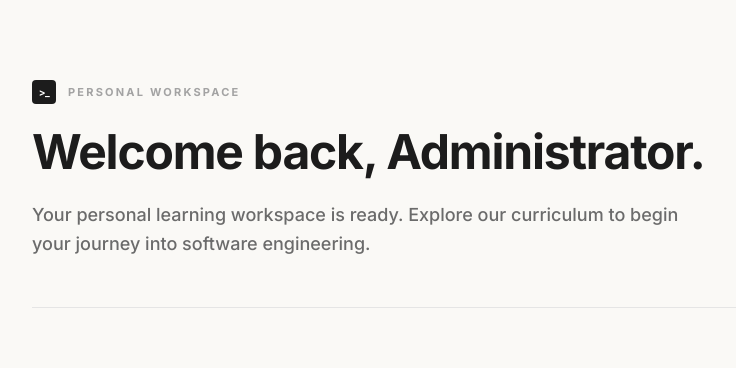
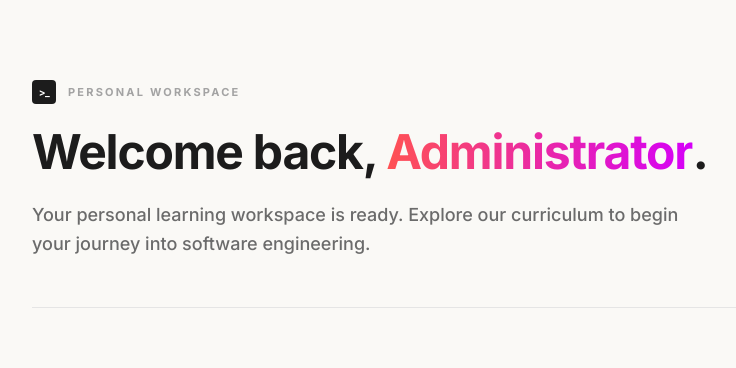
Before and after one commit to KabeerAi/learn-with-kabeer, a Flask app: page / in a window 1280 px wide. Shown: the part 65-433 px from the top of the page, without its empty margins (56-792 px from the left). Run offline with Flask 3, Linux system fonts and the light colour scheme; the visitor is signed in with stand-in values (Sample User, id 1); data comes from the database, SQL or seed files in the repository; data that the repository does not hold is empty; some libraries are stand-ins or nearby versions.

Commit message:
added gradient and animation on gradient to username in user dashboard

```diff
--- a/templates/index.html
+++ b/templates/index.html
@@ -1,6 +1,16 @@
 {% extends "base.html" %}
 
 {% block content %}
+<style>
+    @keyframes welcome-gradient {
+        0% { background-position: 0% 50%; }
+        100% { background-position: 100% 50%; }
+    }
+    .animate-welcome-gradient {
+        background-size: 200% auto;
+        animation: welcome-gradient 2.5s cubic-bezier(0.4, 0, 0.2, 1) forwards;
+    }
+</style>
 <main class="flex-1 overflow-y-auto bg-[#FAF9F6] font-sans selection:bg-[#1C1C1C] selection:text-white pb-20">
     {% if current_user %}
         {# --- AUTHENTICATED: LEARNER DASHBOARD --- #}
@@ -34,7 +44,9 @@
                     <span class="text-[11px] font-bold uppercase tracking-[0.2em] text-[#A3A3A3]">Personal Workspace</span>
                 </div>
                 <h1 class="text-4xl font-bold tracking-tight text-[#1C1C1C] sm:text-5xl">
-                    Welcome back, {{ current_user["name"].split(' ')[0] }}.
+                    Welcome back, <span class="bg-gradient-to-r from-[#FF9800] via-[#FF5252] to-[#D500F9] bg-clip-text text-transparent animate-welcome-gradient inline-block">
+                        {{ current_user["name"].split(' ')[0] }}
+                    </span>.
                 </h1>
                 <p class="mt-6 text-lg font-medium leading-relaxed text-[#6B6B6B] max-w-2xl">
                     {% if enrolled_courses %}
```
